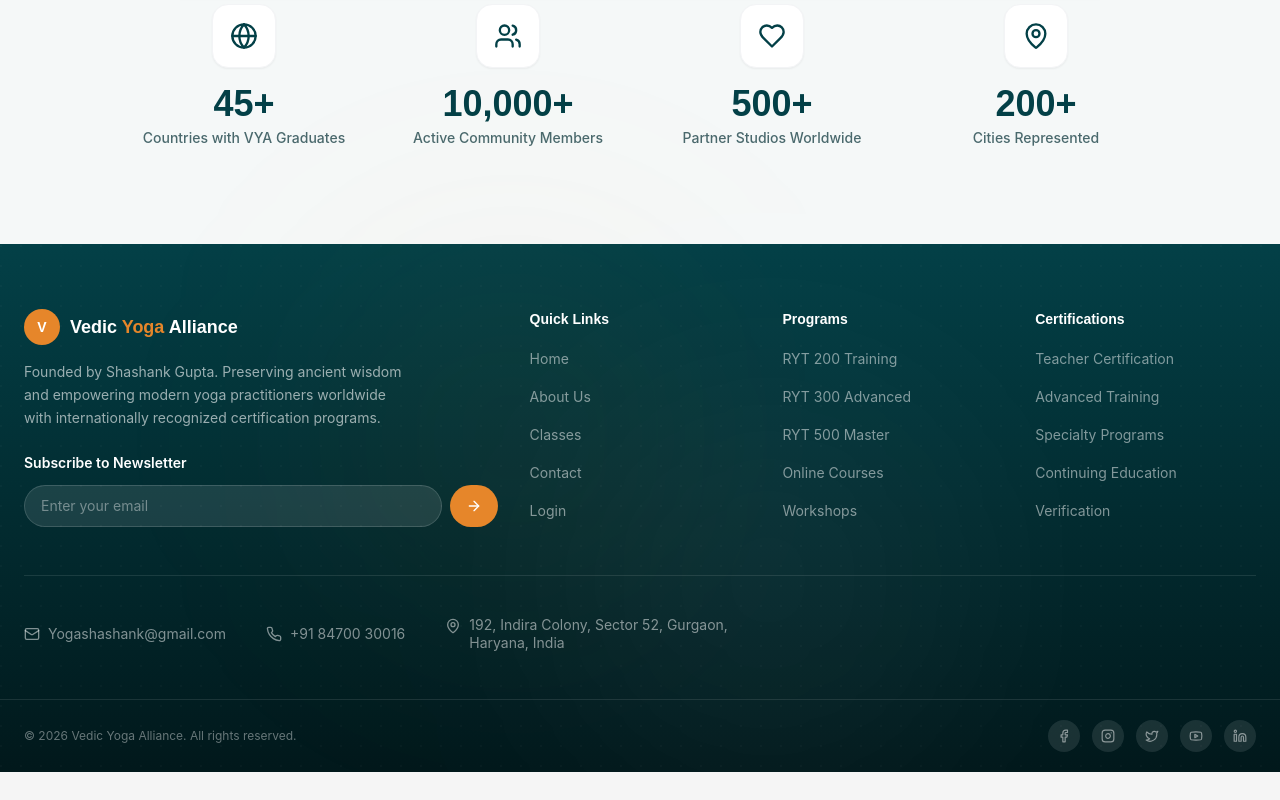
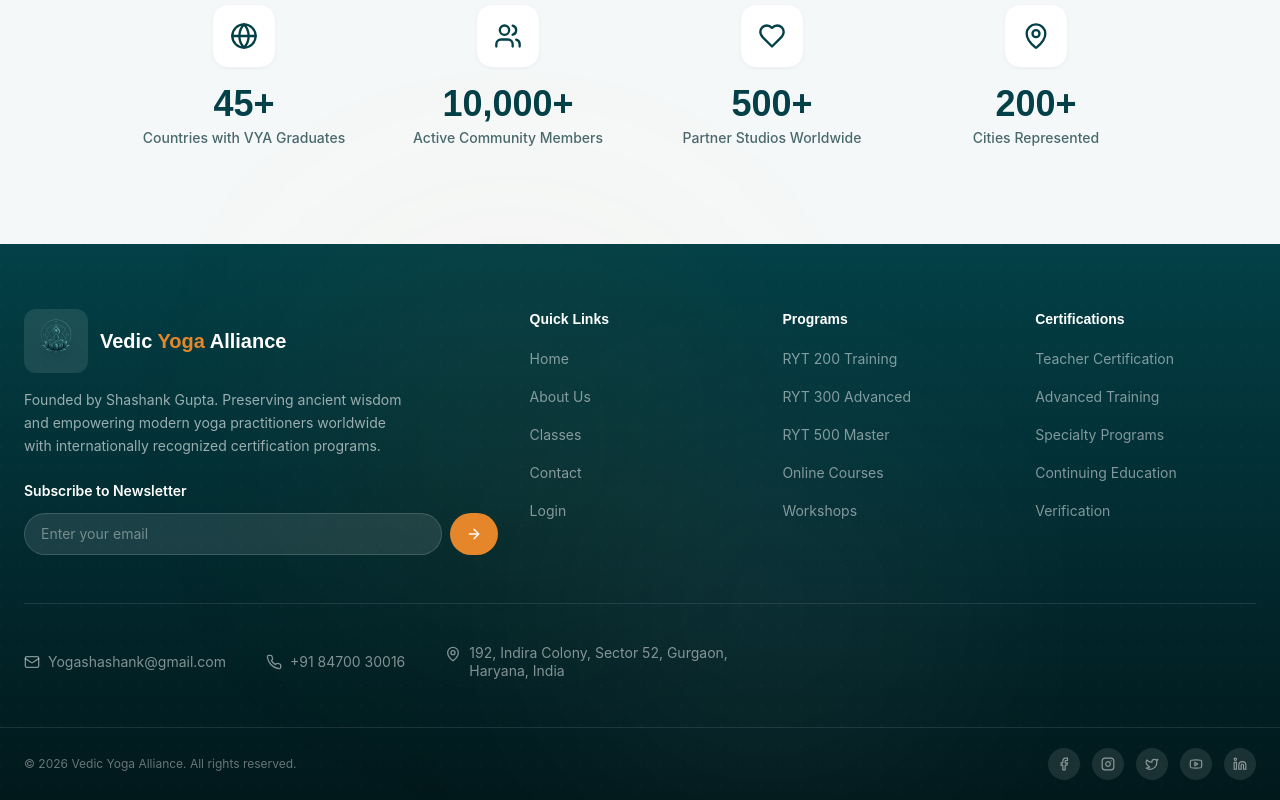
Before and after one commit to theshashankyoga-ship-it/theshashankyoga25, a Next.js app: page / in a window 1280 px wide. Shown: the part 4897-5697 px from the top of the page. Before the commit the page ends 5669 px from the top, so only its background shows below. Built offline with nearby package versions, Linux system fonts and the light colour scheme.

Commit message:
Fix logo import path

```diff
--- a/components/Footer.tsx
+++ b/components/Footer.tsx
@@ -1,6 +1,8 @@
 'use client';
 
 import Link from 'next/link';
+import Image from 'next/image';
+import logoPic from '@/logo/ChatGPT Image Jun 28, 2026, 12_53_05 PM.png';
 import { Mail, Phone, MapPin, ArrowRight, Facebook, Instagram, Twitter, Youtube, Linkedin } from 'lucide-react';
 import { useState } from 'react';
 
@@ -53,11 +55,16 @@ export default function Footer() {
         <div className="grid grid-cols-1 md:grid-cols-2 lg:grid-cols-5 gap-10 lg:gap-8">
           {/* Brand & Newsletter */}
           <div className="lg:col-span-2">
-            <Link href="/" className="flex items-center gap-2.5 mb-4">
-              <div className="w-9 h-9 rounded-full bg-[#E6862A] flex items-center justify-center">
-                <span className="text-white font-heading font-bold text-sm">V</span>
+            <Link href="/" className="flex items-center gap-3 mb-4 group">
+              <div className="relative w-16 h-16 flex-shrink-0 bg-white/10 rounded-xl p-2 transition-transform duration-300 group-hover:scale-105">
+                <Image
+                  src={logoPic}
+                  alt="Vedic Yoga Logo"
+                  fill
+                  className="object-contain drop-shadow-md"
+                />
               </div>
-              <span className="font-heading text-lg font-semibold">
+              <span className="font-heading text-xl font-semibold">
                 Vedic<span className="text-[#E6862A]"> Yoga</span> Alliance
               </span>
             </Link>
```
